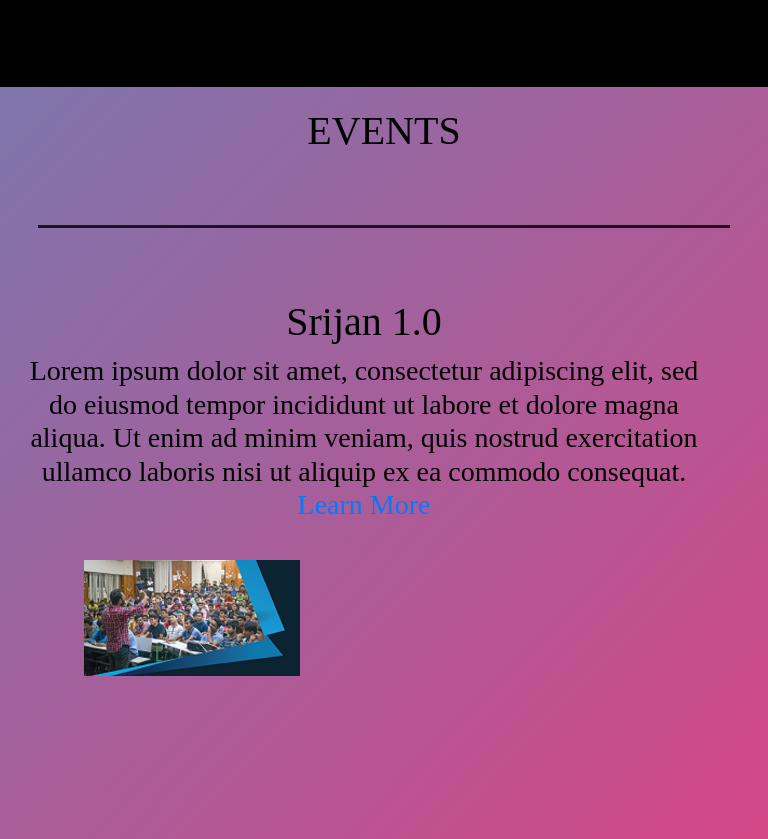
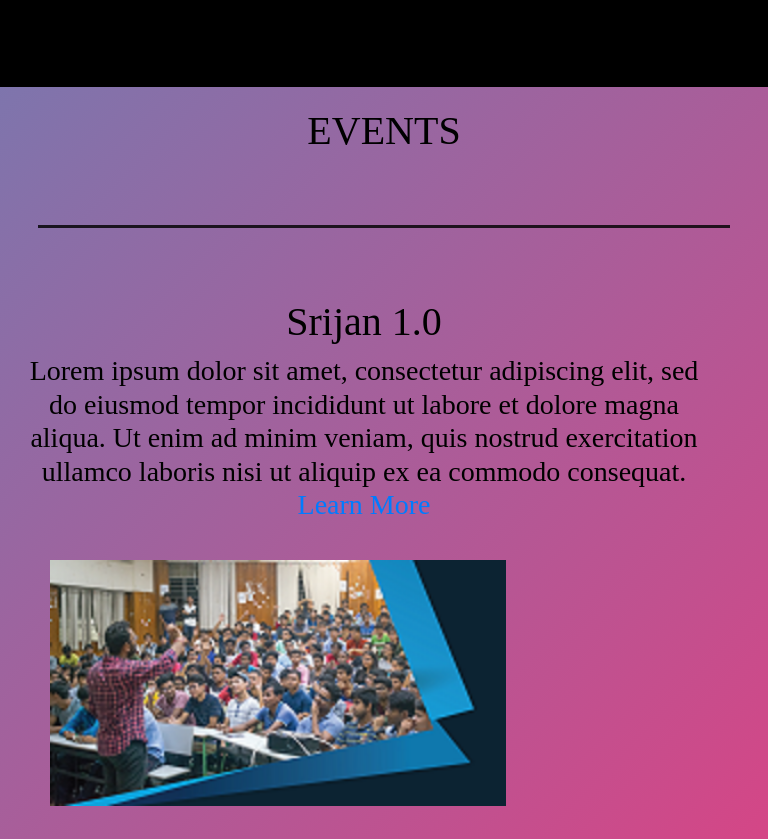
Before and after one commit to Clust3rst0rm/ECellWebsite, a plain HTML site: page index.html in a window 768 px wide. Shown: the part 1553-2392 px from the top of the page. Drawn offline with nearby package versions, Linux system fonts and the light colour scheme.

Commit message:
Update mobile.css

```diff
--- a/css/mobile.css
+++ b/css/mobile.css
@@ -46,7 +46,7 @@
 		width: 200%;
 	}
 	#section-1 .roww .columnn img{
-		width: 80%;
-/* 		left: 50px; */
+		width: 150%;
+		left: 50px;
 	}
 }
```
